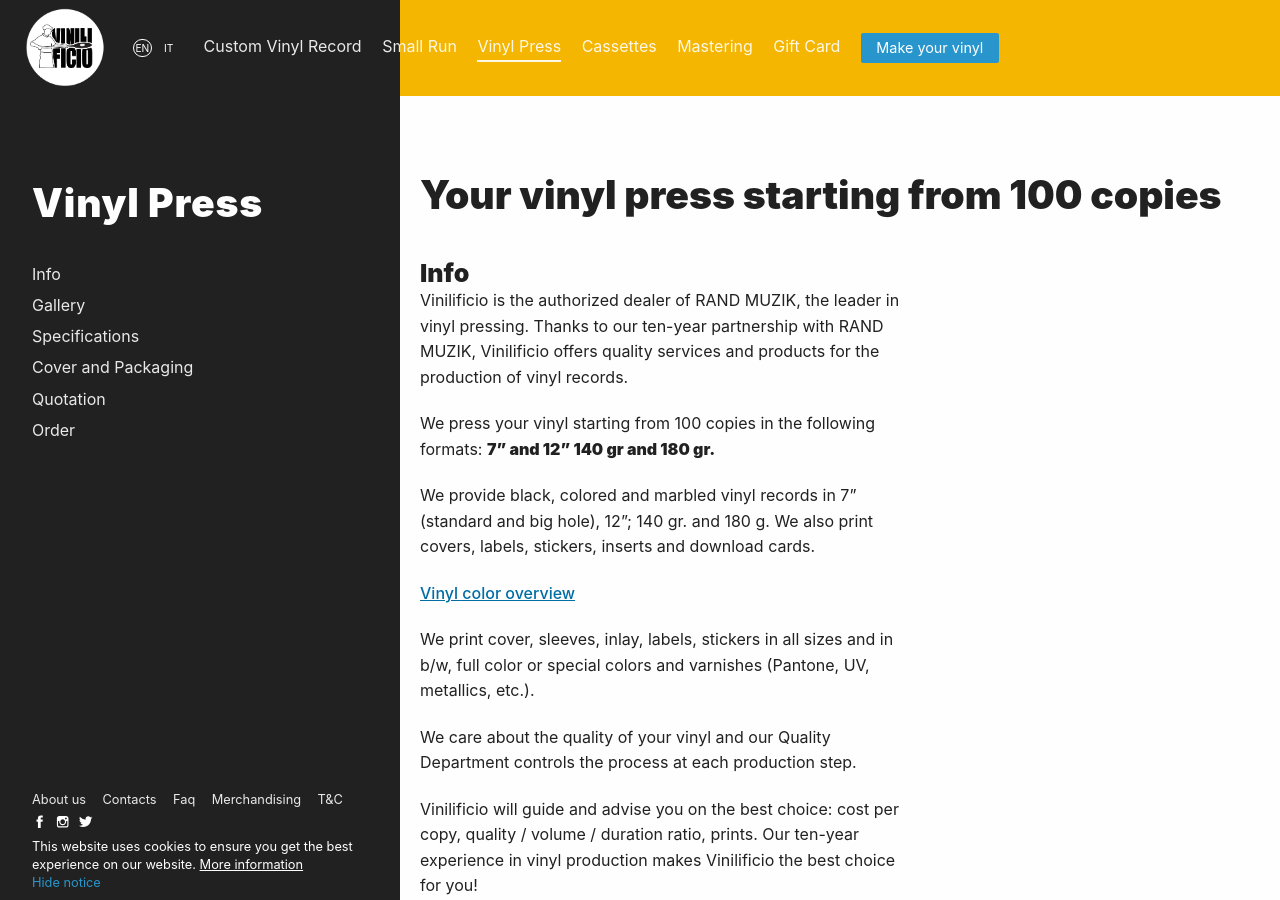
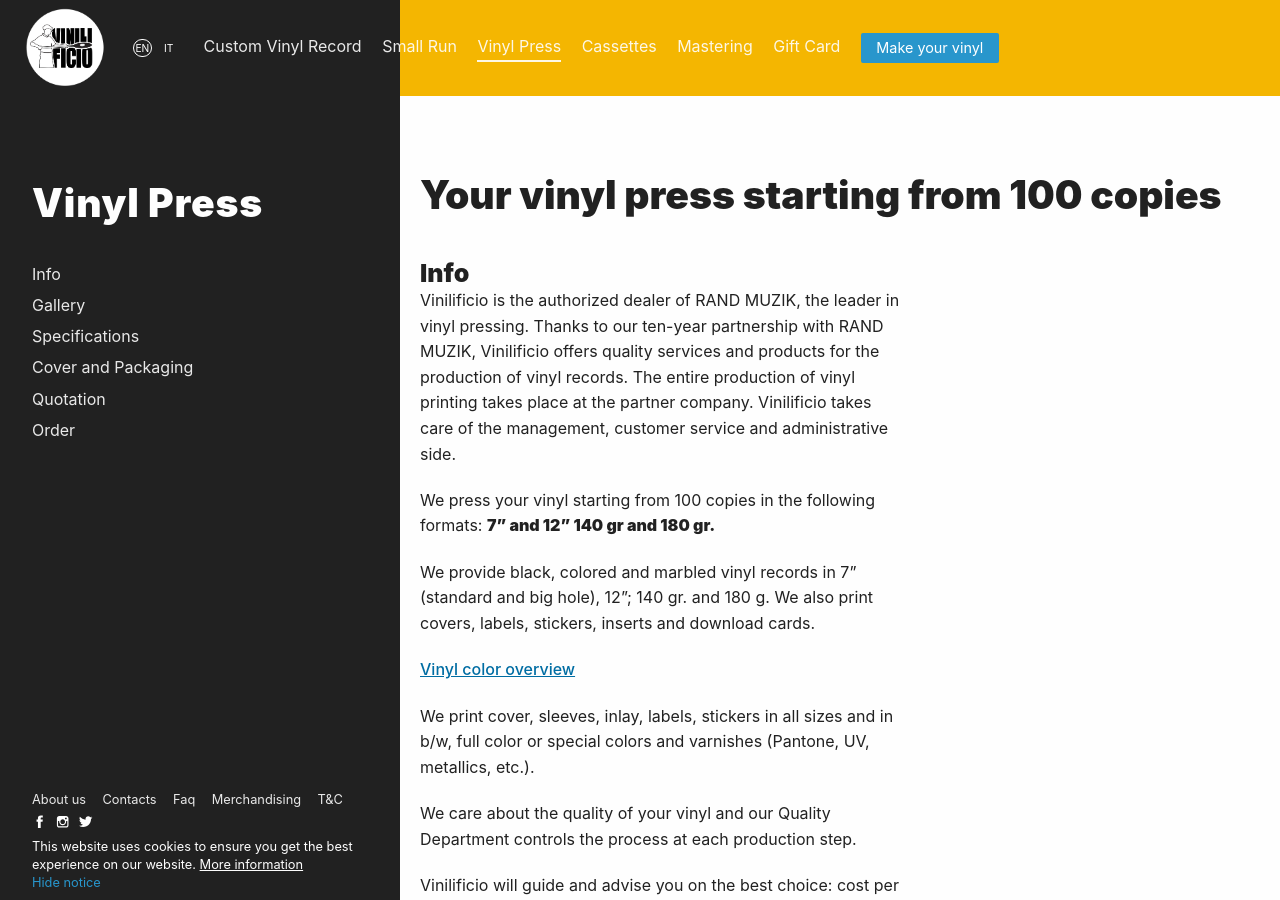
Before and after one commit to Vinilificio/vinilificio.com, a Jekyll site: the page built from en/vinyl-press.md, in a window 1280 px wide and 900 px high. Built offline with Jekyll 4.4.1, drawn with Linux system fonts in a browser that asks for light colours; nearby versions of some CDN libraries; comment, search, counter and statistics services are not loaded.

Commit message:
Update vinyl-press.md

```diff
--- a/en/vinyl-press.md
+++ b/en/vinyl-press.md
@@ -23,7 +23,7 @@
 
 ### Info
 
-Vinilificio is the authorized dealer of RAND MUZIK, the leader in vinyl pressing. Thanks to our ten-year partnership with RAND MUZIK, Vinilificio offers quality services and products for  the production of vinyl records.
+Vinilificio is the authorized dealer of RAND MUZIK, the leader in vinyl pressing. Thanks to our ten-year partnership with RAND MUZIK, Vinilificio offers quality services and products for  the production of vinyl records. The entire production of vinyl printing takes place at the partner company. Vinilificio takes care of the management, customer service and administrative side.
 
 We press your vinyl starting from 100 copies in the following formats: **7" and 12" 140 gr and 180 gr.**
 
```
